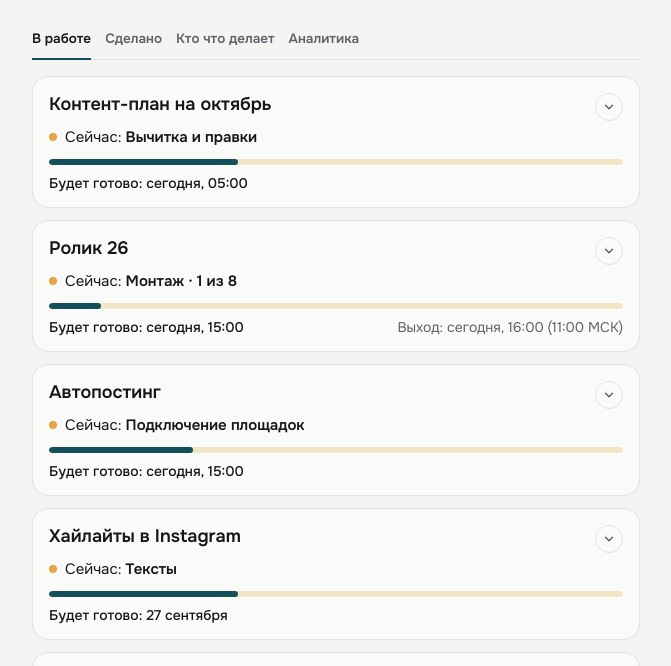
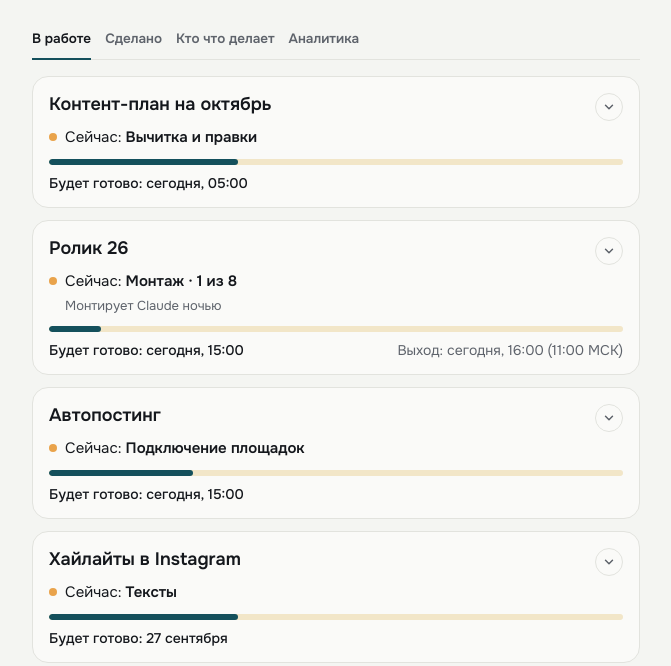
Before and after one commit to n2rc5mhp58-netizen/check_status, a plain HTML site: page index.html in a window 1280 px wide. Shown: the part 80-746 px from the top of the page, without its empty margins (304-975 px from the left). Drawn offline with Linux system fonts and the light colour scheme; a web font is replaced by a local one.

Commit message:
Fix HTML formatting for task details section

```diff
--- a/index.html
+++ b/index.html
@@ -39,6 +39,7 @@ h2{font-size:15px;font-weight:600;color:var(--muted);margin:0 0 10px}
 details[open]>summary .chev{transform:rotate(180deg)}
 .now-line{margin:6px 0 10px;font-size:15px}
 .now-line b{font-weight:600}
+.tnote{font-size:13px;color:var(--muted);margin:-6px 0 10px 16px}
 .dot{display:inline-block;width:8px;height:8px;border-radius:50%;background:var(--now);margin-right:8px;vertical-align:1px}
 .bar{height:6px;border-radius:3px;background:var(--track);overflow:hidden}
 .bar i{display:block;height:100%;background:var(--accent);border-radius:3px}
@@ -211,7 +212,7 @@ function taskHTML(t){
   const pub = t.publish ? `<span>Выход: ${when(t.publish)} (${hmMsk(new Date(t.publish))} МСК)</span>` : '';
   return `<details class="task"><summary>
     <div class="row"><span class="title">${esc(t.title)}</span><span class="chev" aria-hidden="true"><svg width="14" height="14" viewBox="0 0 24 24" fill="none" stroke="currentColor" stroke-width="2.5" stroke-linecap="round" stroke-linejoin="round"><path d="M6 9l6 6 6-6"/></svg></span></div>
-    <div class="now-line">${nowText}</div>
+    <div class="now-line">${nowText}</div>${t.note?`<div class="tnote">${esc(t.note)}</div>`:''}
     <div class="bar" role="progressbar" aria-valuenow="${pct}" aria-valuemin="0" aria-valuemax="100"><i style="width:${Math.max(pct,2)}%"></i></div>
     <div class="meta"><span class="due">Будет готово: ${when(t.due)}</span>${pub}</div>
   </summary>${body}</details>`;
```
